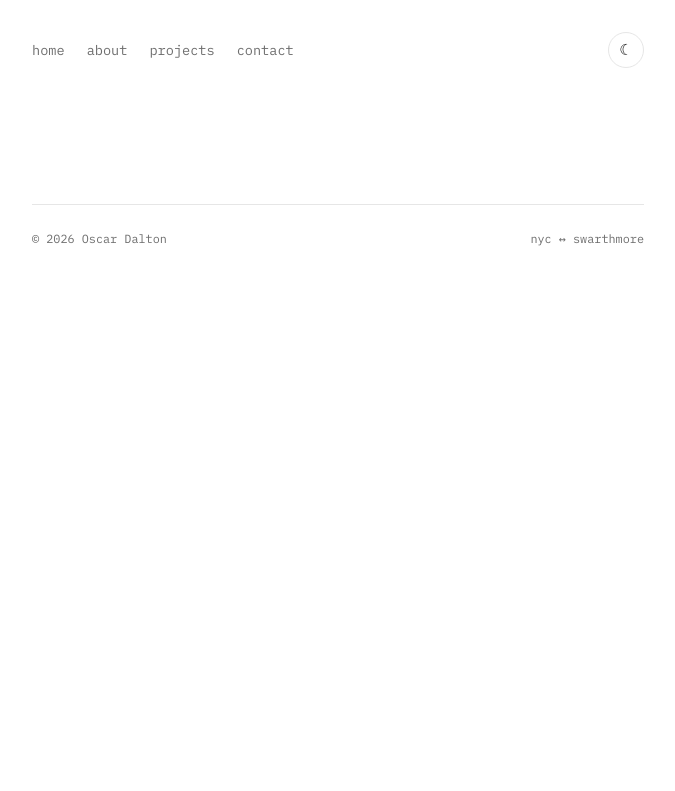
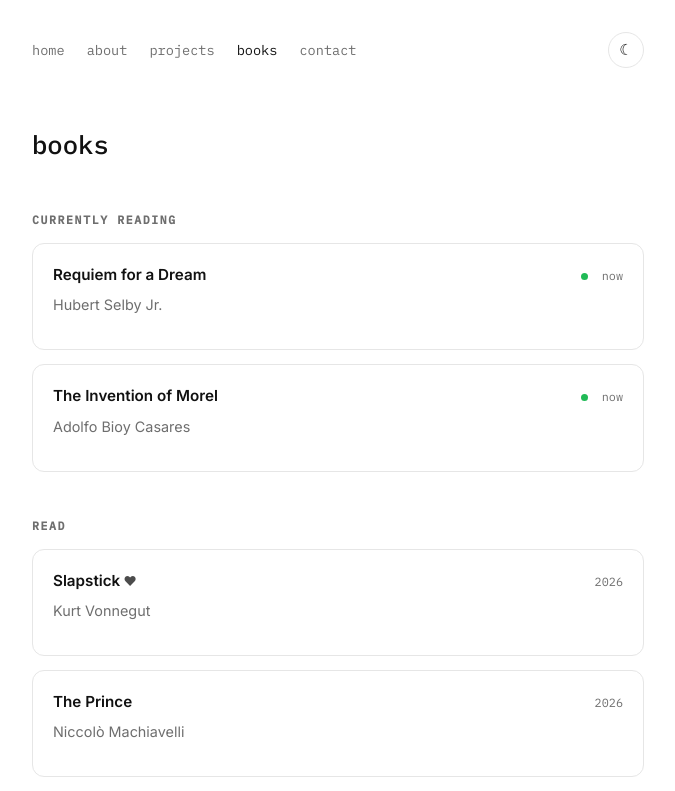
Before and after one commit to daltonoscar0/oscar-site, a React (Vite) app: page /books in a window 1280 px wide. Shown: the top 791 px of the page, without its empty margins (302-977 px from the left). Built offline with nearby package versions, Linux system fonts and the light colour scheme.

Commit message:
Add books page with currently-reading, section

```diff
--- a/src/App.jsx
+++ b/src/App.jsx
@@ -3,6 +3,7 @@ import Nav from "./components/Nav.jsx";
 import Home from "./pages/Home.jsx";
 import About from "./pages/About.jsx";
 import Projects from "./pages/Projects.jsx";
+import Books from "./pages/Books.jsx";
 import Contact from "./pages/Contact.jsx";
 import { site } from "./config.js";
 
@@ -15,6 +16,7 @@ export default function App() {
           <Route path="/" element={<Home />} />
           <Route path="/about" element={<About />} />
           <Route path="/projects" element={<Projects />} />
+          <Route path="/books" element={<Books />} />
           <Route path="/contact" element={<Contact />} />
         </Routes>
       </main>
--- a/src/components/Nav.jsx
+++ b/src/components/Nav.jsx
@@ -15,6 +15,7 @@ export default function Nav() {
     { to: "/", label: "home" },
     { to: "/about", label: "about" },
     { to: "/projects", label: "projects" },
+    { to: "/books", label: "books" },
     { to: "/contact", label: "contact" },
   ];
 
--- a/src/components/RecentlyPlayed.jsx
+++ b/src/components/RecentlyPlayed.jsx
@@ -54,7 +54,7 @@ export default function RecentlyPlayed() {
         <div className="card card-empty">
           Waiting on a Last.fm API key — paste it into{" "}
           <code>src/config.js</code> and this becomes a live feed of what
-          Oscar's listening to on Apple Music.
+          Oscar's listening to on Spotify.
         </div>
       ) : error ? (
         <div className="card card-empty">
@@ -64,7 +64,7 @@ export default function RecentlyPlayed() {
         <div className="card card-empty">Tuning in…</div>
       ) : tracks.length === 0 ? (
         <div className="card card-empty">
-          Nothing scrobbled yet — once Apple Music plays start logging to
+          Nothing scrobbled yet — once Spotify plays start logging to
           Last.fm, they'll show up here.
         </div>
       ) : (
--- /dev/null
+++ b/src/data/books.js
@@ -0,0 +1,43 @@
+// ─────────────────────────────────────────────────────────────
+// BOOKS — add a book when you finish it (newest first reads
+// nicest). Fields:
+//   liked: true    → puts a ♥ on the card
+//   reading: true  → shows under "currently reading" at the top
+// When you finish a book, delete `reading: true` and add the year.
+// ─────────────────────────────────────────────────────────────
+
+export const books = [
+  // ── currently reading ──────────────────────────────────────
+  { title: "Requiem for a Dream", author: "Hubert Selby Jr.", reading: true },
+  { title: "The Invention of Morel", author: "Adolfo Bioy Casares", reading: true },
+
+  // ── 2026 ───────────────────────────────────────────────────
+  { title: "Slapstick", author: "Kurt Vonnegut", year: 2026, liked: true },
+  { title: "The Prince", author: "Niccolò Machiavelli", year: 2026 },
+  { title: "Propaganda", author: "Edward Bernays", year: 2026 },
+  { title: "Mother Night", author: "Kurt Vonnegut", year: 2026 },
+  { title: "The Conquest of Bread", author: "Peter Kropotkin", year: 2026, liked: true },
+  { title: "Tlön, Uqbar, Orbis Tertius (short story)", author: "Jorge Luis Borges", year: 2026 },
+  { title: "Johnny Got His Gun", author: "Dalton Trumbo", year: 2026, liked: true },
+  { title: "Watchmen", author: "Alan Moore", year: 2026 },
+  { title: "Down and Out in Paris and London", author: "George Orwell", year: 2026 },
+  { title: "Revolutionary Suicide", author: "Huey P. Newton", year: 2026, liked: true },
+  { title: "De Profundis (essay)", author: "Oscar Wilde", year: 2026, liked: true },
+  { title: "100 Selected Poems", author: "E. E. Cummings", year: 2026 },
+  { title: "Less Than Zero", author: "Bret Easton Ellis", year: 2026, liked: true },
+
+  // ── 2025 ───────────────────────────────────────────────────
+  { title: "Waiting for Godot", author: "Samuel Beckett", year: 2025 },
+  { title: "Simone de Beauvoir on Women", author: "Jean Leighton", year: 2025 },
+  { title: "The Dharma Bums", author: "Jack Kerouac", year: 2025, liked: true },
+  { title: "The Trial", author: "Franz Kafka", year: 2025 },
+  { title: "Queer", author: "William Burroughs", year: 2025, liked: true },
+  { title: "Last Exit to Brooklyn", author: "Hubert Selby Jr.", year: 2025, liked: true },
+  { title: "Kaddish and Other Poems", author: "Allen Ginsberg", year: 2025 },
+  { title: "Plutonian Ode and Other Poems", author: "Allen Ginsberg", year: 2025, liked: true },
+  { title: "Reform or Revolution", author: "Rosa Luxemburg", year: 2025 },
+  { title: "The Merchant of Venice", author: "William Shakespeare", year: 2025 },
+  { title: "Lolita", author: "Vladimir Nabokov", year: 2025 },
+  { title: "On the Road", author: "Jack Kerouac", year: 2025 },
+  { title: "The Subterraneans", author: "Jack Kerouac", year: 2025 },
+];
--- a/src/data/now.json
+++ b/src/data/now.json
@@ -8,10 +8,6 @@
     {
       "key": "studying",
       "value": "MIT OCW: Introduction to Neural Computation, Brain Mechanisms for Hearing and Speech"
-    },
-    {
-      "key": "reading",
-      "value": " Requiem for a Dream by Hubert Selby Jr., The Invention of Morel by Adolfo Bioy Casares"
     }
   ]
 }
--- /dev/null
+++ b/src/pages/Books.jsx
@@ -0,0 +1,66 @@
+import { books } from "../data/books.js";
+
+function BookCard({ book }) {
+  return (
+    <div className="project-card">
+      <div className="card-row">
+        <span className="card-title">
+          {book.title}
+          {book.liked && (
+            <span className="book-heart" role="img" aria-label="liked this one">
+              {" "}
+              ♥
+            </span>
+          )}
+        </span>
+        {book.reading ? (
+          <span className="card-meta">
+            <span className="live-dot" aria-hidden="true" /> now
+          </span>
+        ) : (
+          book.year && <span className="card-meta">{book.year}</span>
+        )}
+      </div>
+      <p className="card-body">{book.author}</p>
+    </div>
+  );
+}
+
+export default function Books() {
+  const reading = books.filter((b) => b.reading);
+  const read = books.filter((b) => !b.reading);
+
+  return (
+    <>
+      <h1 className="page-title">books</h1>
+
+      {reading.length > 0 && (
+        <section>
+          <h2 className="section-label">Currently Reading</h2>
+          <div className="project-grid">
+            {reading.map((b) => (
+              <BookCard key={`${b.title}-${b.author}`} book={b} />
+            ))}
+          </div>
+        </section>
+      )}
+
+      {read.length > 0 && (
+        <section>
+          <h2 className="section-label">Read</h2>
+          <div className="project-grid">
+            {read.map((b) => (
+              <BookCard key={`${b.title}-${b.author}`} book={b} />
+            ))}
+          </div>
+        </section>
+      )}
+
+      {books.length === 0 && (
+        <p style={{ color: "var(--muted)" }}>
+          The shelf is empty for now — check back soon.
+        </p>
+      )}
+    </>
+  );
+}
--- a/src/styles.css
+++ b/src/styles.css
@@ -185,6 +185,11 @@ a.card:hover {
   font-size: 0.74rem;
   color: var(--muted);
   white-space: nowrap;
+}
+
+.book-heart {
+  font-size: 0.85em;
+  opacity: 0.75;
 }
 
 .card-body {
```
Also changed, not shown: 1 other file (tests, documents, lock files or other folders).
